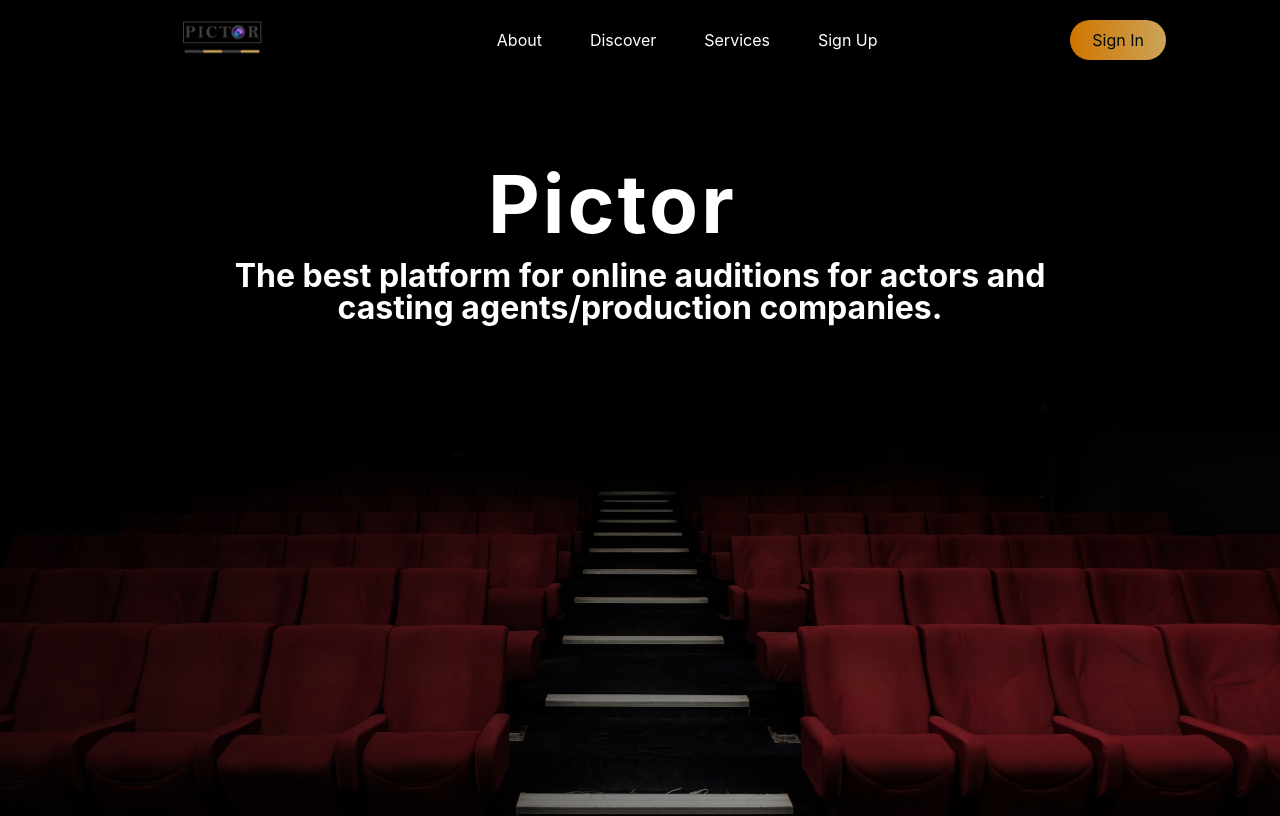
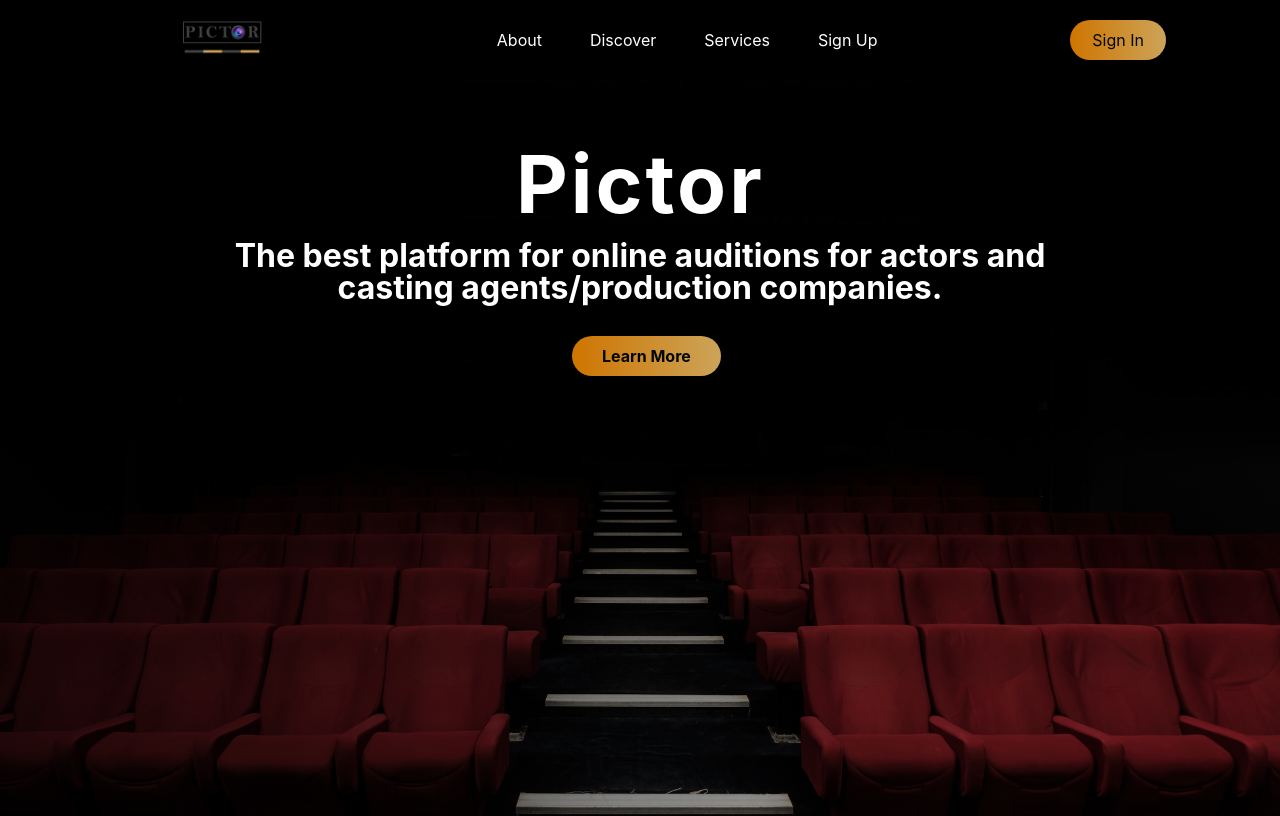
Before and after one commit to NicholasJardine/pictor-front-end, a React (Create React App) app: page / in a window 1280 px wide. Shown: the top 816 px of the page. Built offline with nearby package versions, Linux system fonts and the light colour scheme.

Commit message:
banner in with more

```diff
--- a/src/components/Hero/HeroElements.js
+++ b/src/components/Hero/HeroElements.js
@@ -1,5 +1,6 @@
 import styled from 'styled-components'
 import ImgBg from '../../images/cinema.jpg'
+import {Link} from 'react-scroll'
 
 
 export const HeroContainer = styled.div`
@@ -42,7 +43,7 @@
 export const HeroH1 = styled.h1`
     font-size:clamp(2.5rem, 10vw, 5rem);
     margin-bottom: 1rem;
-    margin-left:296px;
+    margin-left:324px;
 
     margin-top:-360px;
     letter-spacing:3px;
@@ -64,31 +65,30 @@
     }
 `
 
-export const HeroBtn = styled.button`
-    font-size:1.4rem;
-    padding:1rem 2rem;
-    border:none;
-    background: #e31837;
-    color:#fff;
-    transition: 0.2s ease-out;
+
+const HeroButton = styled(Link)`
+    border-radius: 50px;
+    background: ${({primary}) => (primary ? 'linear-gradient(90deg,#cf7500,#CCA459)' : 'linear-gradient(90deg,#cf7500,#CCA459)')
+    };
+    white-space: nowrap;
+    padding: ${({big}) => (big ? '14px 48px' : '12px 30px')
+    };
+    color: ${({dark}) => (dark ? '#010606' : ' #010606')
+    };
+    font-size: ${({fontBig}) => (fontBig ? '20px' : ' 16px')
+    };
+
+    outline:none;
     display:flex;
-    justify-content:center;
+    jusify-conten:center;
     align-items:center;
-    text-align:left;
-    border-radius:32px;
-
+    transition: all 0.2s ease-in-out;
+    cursor:pointer;
+    font-weight:700;
     &:hover{
-        background: #ffc500;
-        transition: 0.2s ease-out;
-        cursor:pointer;
-    }
-    @media screen and (max-width: 768px) {
-
-        p{
-            margin-top:-10px;
-        }
-        margin-left:-16px;
-        height:48px;
+        transition: all 0.2s ease-in-out;
+        color:${({dark}) => (dark ? '#010606':'#fff')};
+        background: ${({primary}) => (primary ? 'linear-gradient(90deg,#cf7500,#f4f4f4)' : '#010606')};
 
     }
 `;
--- a/src/components/Hero/index.js
+++ b/src/components/Hero/index.js
@@ -1,9 +1,40 @@
 import React, {useState} from 'react'
+import Button from '../ButtonElement'
 import Navbar from '../Navbar'
 // import Sidebar from '../Sidebar.js'
-import {HeroContainer, HeroContent, HeroBtn, HeroItems,HeroP,HeroH1} from './HeroElements'
+import {HeroContainer, HeroContent, HeroItems,HeroP,HeroH1} from './HeroElements'
+import styled from 'styled-components'
+import {Link} from 'react-scroll'
+const HeroButton = styled(Link)`
+    border-radius: 50px;
+    background: ${({primary}) => (primary ? 'linear-gradient(90deg,#cf7500,#CCA459)' : 'linear-gradient(90deg,#cf7500,#CCA459)')
+    };
+    white-space: nowrap;
+    padding: ${({big}) => (big ? '14px 48px' : '12px 30px')
+    };
+    color: ${({dark}) => (dark ? '#010606' : ' #010606')
+    };
+    font-size: ${({fontBig}) => (fontBig ? '20px' : ' 16px')
+    };
+    margin-left: 380px;
+    outline:none;
+    display:flex;
+    jusify-conten:center;
+    align-items:center;
+    transition: all 0.2s ease-in-out;
+    cursor:pointer;
+    font-weight:700;
+    &:hover{
+        transition: all 0.2s ease-in-out;
+        color:${({dark}) => (dark ? '#010606':'#fff')};
+        background: ${({primary}) => (primary ? 'linear-gradient(90deg,#cf7500,#f4f4f4)' : '#010606')};
 
+    }
 
+    @media screen and (max-width: 768px) {
+        margin-left:56px;
+    }
+`;
 const Hero = () => {
 
     const [isOpen, setIsOpen] = useState(false)
@@ -18,6 +49,7 @@
                 <HeroH1>Pictor</HeroH1>
                     <HeroP>The best platform for online auditions for actors and casting agents/production companies.</HeroP>
                     {/* <HeroBtn><p>Place Order</p></HeroBtn> */}
+                    <HeroButton> Learn More</HeroButton>
                 </HeroItems>
             </HeroContent>
         </HeroContainer>
```
